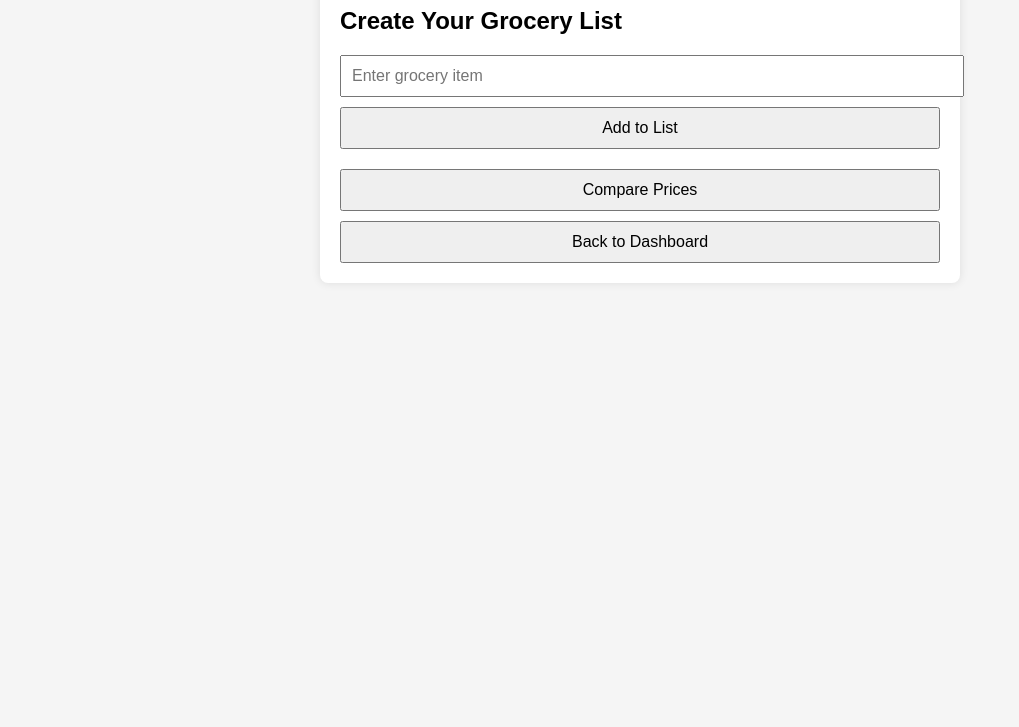
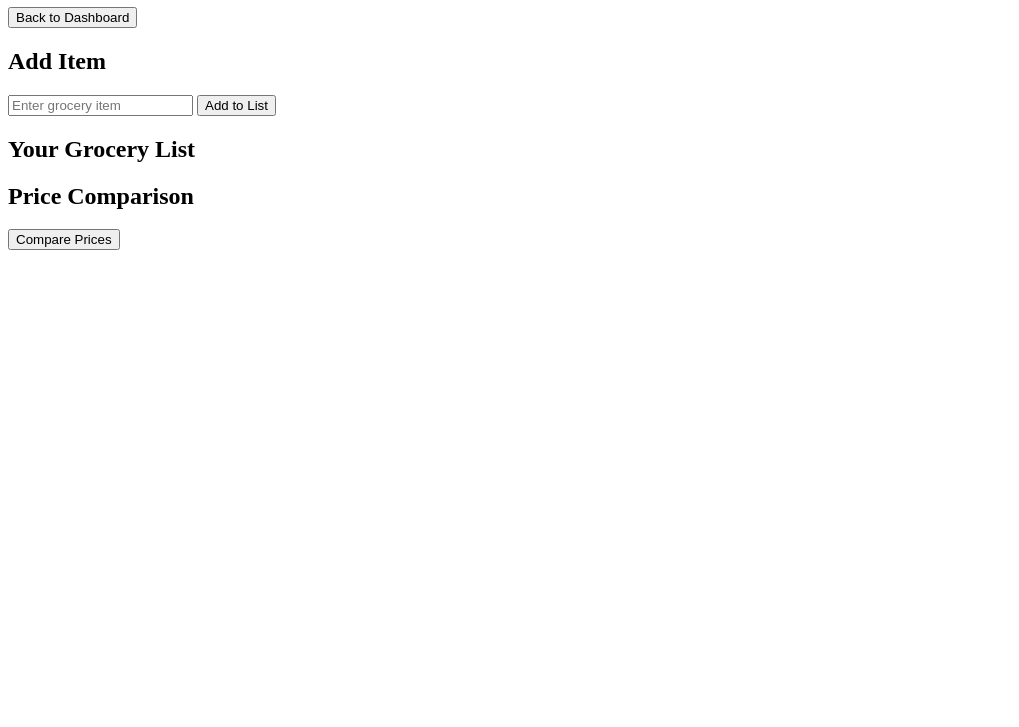
Before and after one commit to StudifyBusiness/savr, a plain HTML site: page grocery.html in a window 1280 px wide. Shown: the part 73-800 px from the top of the page, without its empty margins (0-1019 px from the left). Drawn offline with Linux system fonts and the light colour scheme; no server answers.

Commit message:
Update grocery.html

```diff
--- a/grocery.html
+++ b/grocery.html
@@ -3,51 +3,33 @@
 <head>
     <meta charset="UTF-8">
     <meta name="viewport" content="width=device-width, initial-scale=1.0">
-    <title>Grocery List - Studify</title>
-    <script defer type="module" src="grocery.js"></script>
-    <style>
-        body {
-            font-family: Arial, sans-serif;
-            margin: 20px;
-            padding: 20px;
-            background-color: #f5f5f5;
-        }
-        .container {
-            max-width: 600px;
-            margin: auto;
-            background: white;
-            padding: 20px;
-            border-radius: 8px;
-            box-shadow: 0px 0px 10px rgba(0, 0, 0, 0.1);
-        }
-        input, button {
-            margin-top: 10px;
-            display: block;
-            width: 100%;
-            padding: 10px;
-            font-size: 16px;
-        }
-        .list-container {
-            margin-top: 20px;
-        }
-        .list-item {
-            display: flex;
-            justify-content: space-between;
-            padding: 10px;
-            background: #e3e3e3;
-            margin-top: 5px;
-            border-radius: 5px;
-        }
-    </style>
+    <title>Grocery List</title>
+    <script defer type="module" src="script.js"></script>
 </head>
 <body>
-    <div class="container">
-        <h2>Create Your Grocery List</h2>
-        <input type="text" id="grocery-item" placeholder="Enter grocery item">
-        <button id="add-item">Add to List</button>
-        <div class="list-container" id="grocery-list"></div>
-        <button id="compare-prices">Compare Prices</button>
-        <button onclick="window.location.href='dashboard.html'">Back to Dashboard</button>
-    </div>
+    <h1>Grocery Price Comparison</h1>
+    <button onclick="window.location.href='dashboard.html'">Back to Dashboard</button>
+
+    <h2>Add Item</h2>
+    <input type="text" id="item-input" placeholder="Enter grocery item">
+    <button id="add-item-btn">Add to List</button>
+
+    <h2>Your Grocery List</h2>
+    <ul id="grocery-list"></ul>
+
+    <h2>Price Comparison</h2>
+    <button id="compare-prices-btn">Compare Prices</button>
+    <div id="price-results"></div>
+
+    <script>
+        document.getElementById("add-item-btn").addEventListener("click", () => {
+            const itemInput = document.getElementById("item-input");
+            const itemName = itemInput.value.trim();
+            if (itemName) {
+                addItemToList(itemName);
+                itemInput.value = "";
+            }
+        });
+    </script>
 </body>
 </html>
```
